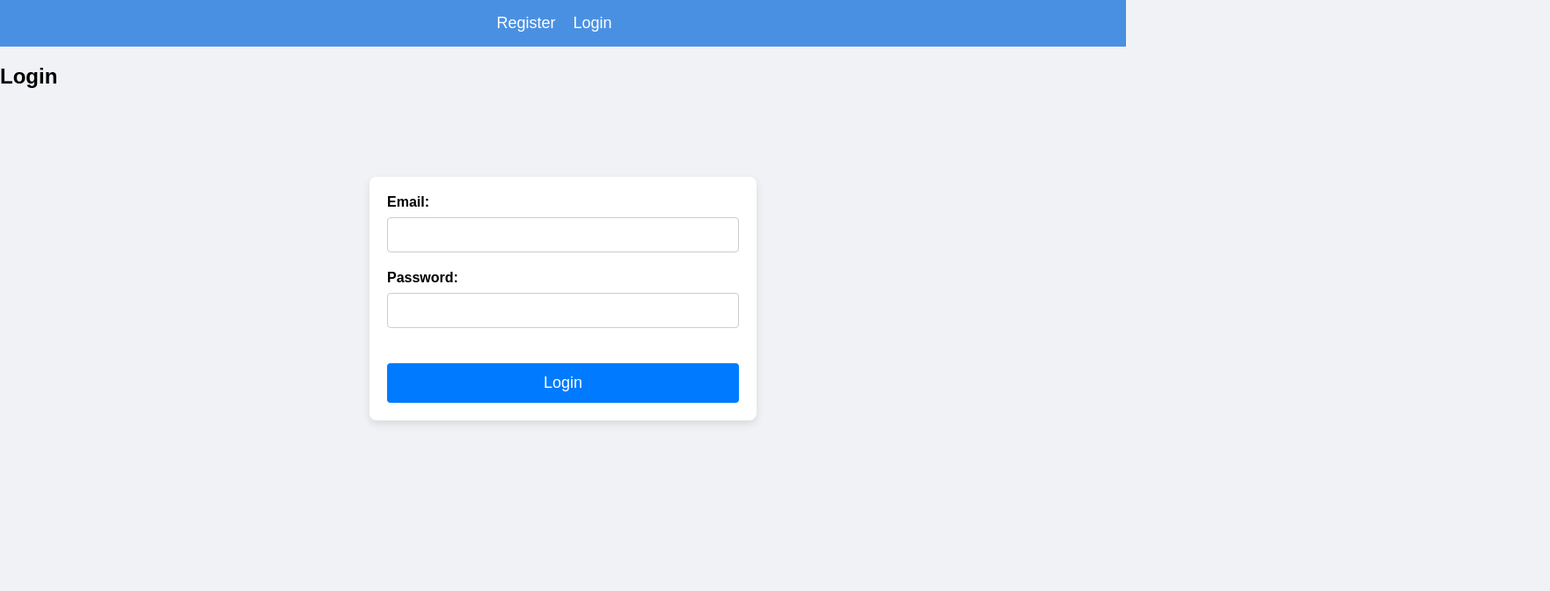
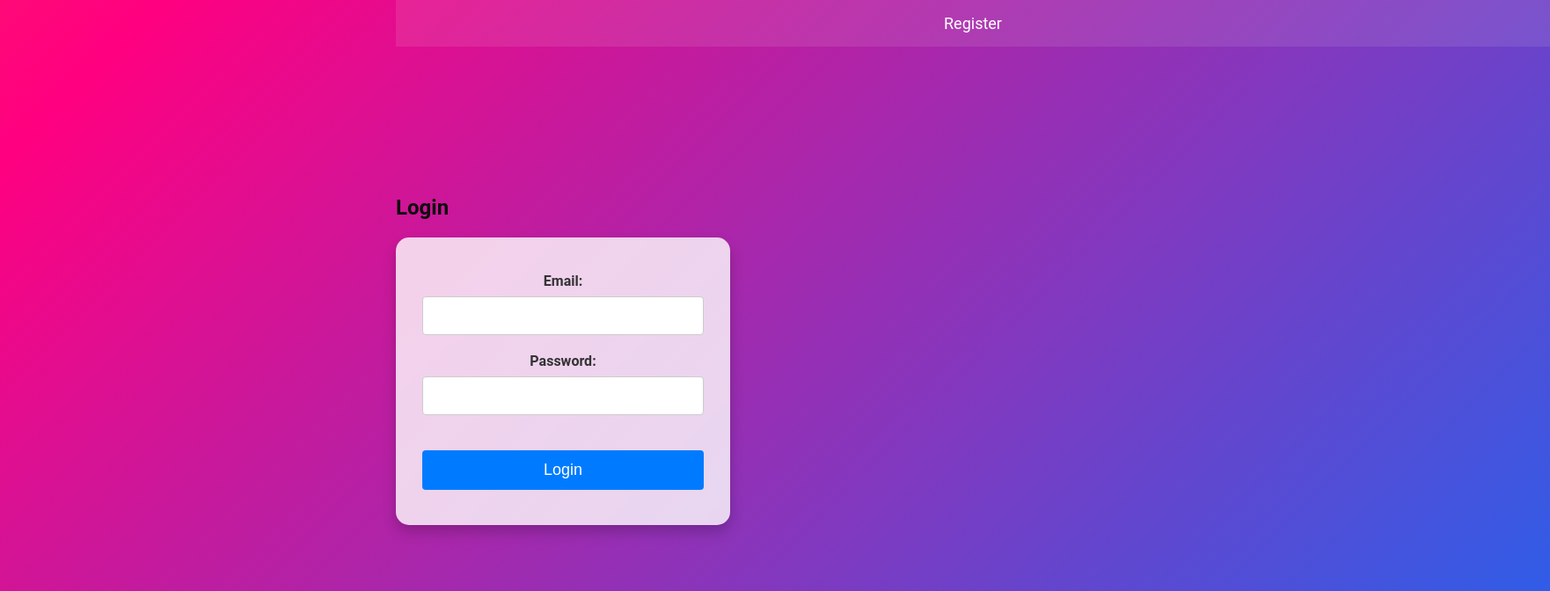
Before and after one commit to ankushbittu/emotion-music-app, a React (Create React App) app in the folder frontend/: page /login in a window 1280 px wide. Shown: the top 672 px of the page at 88% size, 1762 px wide, since content can reach past the window. Built offline with nearby package versions, Linux system fonts and the light colour scheme.

Commit message:
did some changes in the routes and added animation to the frontend for user experience

```diff
--- a/frontend/src/App.css
+++ b/frontend/src/App.css
@@ -1,51 +1,70 @@
 /* General Styles */
+/* Body Styling */
 body {
-  font-family: 'Arial', sans-serif;
-  background-color: #f0f2f5;
+  background: linear-gradient(-45deg, #00c6ff, #0072ff, #ff0080, #ff8c00);
+  background-size: 400% 400%;
+  animation: gradientMove 8s ease infinite;
+  font-family: 'Roboto', sans-serif;
+  display: flex;
+  justify-content: center;
+  align-items: center;
+  height: 100vh;
   margin: 0;
-  padding: 0;
 }
 
+/* Navigation Bar */
+
+
 nav {
-  background-color: #4a90e2;
+  background-color: rgba(244, 233, 233, 0.1); /* Semi-transparent black */
   padding: 1rem;
-  text-align: center;
+  position: absolute;
+  top: 0;
+  width: 100%;
 }
 
 nav ul {
   list-style: none;
   padding: 0;
   margin: 0;
-  display: inline-flex;
+  display: flex;
+  justify-content: center;
 }
 
 nav ul li {
-  margin-right: 20px;
+  margin: 0 15px;
 }
 
 nav ul li a {
   color: white;
   text-decoration: none;
   font-size: 18px;
+  padding: 8px 16px;
+  transition: all 0.3s ease;
 }
 
 nav ul li a:hover {
-  color: #ffe600;
+  background-color: #ffe600;
+  color: black;
+  border-radius: 5px;
 }
 
-/* Form Styles */
+/* Login Form Styling */
 form {
-  background-color: white;
-  max-width: 400px;
-  margin: 100px auto;
-  padding: 20px;
-  border-radius: 8px;
-  box-shadow: 0 4px 10px rgba(0, 0, 0, 0.1);
+  background: rgba(255, 255, 255, 0.8); /* Semi-transparent white */
+  padding: 40px 30px;
+  border-radius: 15px;
+  box-shadow: 0 8px 15px rgba(0, 0, 0, 0.2);
+  text-align: center;
+  animation: slideIn 1s ease-out;
+  width: 320px;
 }
 
-form h1 {
-  text-align: center;
-  color: #333;
+h2 {
+  margin-bottom: 20px;
+  font-size: 24px;
+  color: #0e0e0e;
+  font-weight: bold;
 }
 
 form div {
@@ -56,22 +75,21 @@ form label {
   display: block;
   font-weight: bold;
   margin-bottom: 8px;
+  color: #333;
 }
 
 form input[type="text"],
 form input[type="email"],
 form input[type="password"] {
   width: 100%;
-  padding: 10px;
+  padding: 12px;
   border: 1px solid #ccc;
   border-radius: 4px;
   box-sizing: border-box;
   font-size: 16px;
 }
 
-form input[type="text"]:focus,
-form input[type="email"]:focus,
-form input[type="password"]:focus {
+form input:focus {
   border-color: #007bff;
   outline: none;
 }
@@ -85,108 +103,54 @@ form button {
   border-radius: 4px;
   font-size: 18px;
   cursor: pointer;
+  transition: all 0.3s ease;
 }
 
 form button:hover {
   background-color: #0056b3;
+  transform: scale(1.05);
 }
 
-p {
-  text-align: center;
-  color: #d9534f;
+/* Error Message */
+.error-message {
+  color: red;
+  margin-top: 15px;
+  font-size: 0.9rem;
+  animation: shake 0.5s ease-in-out;
 }
 
-.dashboard-container {
-  max-width: 600px;
-  margin: 50px auto;
-  padding: 20px;
-  background-color: white;
-  border-radius: 8px;
-  box-shadow: 0 4px 10px rgba(0, 0, 0, 0.1);
-  text-align: center;
+/* Animations */
+@keyframes gradientMove {
+  0% {
+    background-position: 0% 50%;
+  }
+  50% {
+    background-position: 100% 50%;
+  }
+  100% {
+    background-position: 0% 50%;
+  }
 }
 
-.logout-button {
-  position: absolute;
-  top: 10px;
-  right: 20px;
-  background-color: #d9534f;
-  color: white;
-  border: none;
-  padding: 10px 20px;
-  border-radius: 4px;
-  cursor: pointer;
+@keyframes slideIn {
+  from {
+    transform: translateY(-50%);
+    opacity: 0;
+  }
+  to {
+    transform: translateY(0);
+    opacity: 1;
+  }
 }
 
-.logout-button:hover {
-  background-color: #c9302c;
+@keyframes shake {
+  0%, 100% {
+    transform: translateX(0);
+  }
+  25% {
+    transform: translateX(-5px);
+  }
+  50% {
+    transform: translateX(5px);
+  }
 }
-
-h1 {
-  font-size: 24px;
-  margin-bottom: 20px;
-}
-
-.input-section {
-  margin-bottom: 40px;
-}
-
-input[type="text"] {
-  width: 100%;
-  padding: 10px;
-  border-radius: 4px;
-  border: 1px solid #ccc;
-  font-size: 16px;
-  box-sizing: border-box;
-}
-
-button {
-  background-color: #4a90e2;
-  color: white;
-  border: none;
-  padding: 12px;
-  font-size: 16px;
-  border-radius: 4px;
-  cursor: pointer;
-  margin-top: 20px;
-}
-
-button:hover {
-  background-color: #357abf;
-}
-
-.playlist-section {
-  margin-top: 30px;
-}
-
-a {
-  color: #4a90e2;
-  text-decoration: none;
-  font-size: 18px;
-}
-
-a:hover {
-  text-decoration: underline;
-}
-
-.emotion-profile {
-  background-color: #f9f9f9;
-  padding: 20px;
-  border-radius: 8px;
-  box-shadow: 0 2px 10px rgba(0, 0, 0, 0.1);
-  margin-top: 20px;
-}
-
-.results-section h2, h3 {
-  color: #333;
-}
-
-.error-message {
-  color: red;
-  font-weight: bold;
-}
-
-p {
-  font-size: 1.1em;
-  line-height: 1.6;
-}
--- a/frontend/src/App.js
+++ b/frontend/src/App.js
@@ -1,54 +1,62 @@
 import React from 'react';
-import { BrowserRouter as Router, Route, Routes, Link, useNavigate } from 'react-router-dom';
+import { BrowserRouter as Router, Route, Routes, Link, useLocation } from 'react-router-dom';
 import Register from './Register';
 import Login from './Login';
 import Dashboard from './Dashboard';
+import ProtectedRoute from './ProtectedRoute'; // Import the protected route component
 import './App.css';
 
 function App() {
-  const token = localStorage.getItem('token');  // Check if user is logged in
-
-  const handleLogout = () => {
-    localStorage.removeItem('token');  // Remove JWT token on logout
-  };
+  const token = localStorage.getItem('token'); // Check if user is logged in
+  const location = useLocation(); // Get the current route
 
   return (
-    <Router>
     <div>
+      {/* Conditionally show navbar */}
+      {!location.pathname.includes('/dashboard') && (
         <nav>
           <ul>
-            {!token && (
+            {!token ? (
               <>
+                {location.pathname !== '/register' && (
                   <li>
                     <Link to="/register">Register</Link>
                   </li>
+                )}
+                {location.pathname !== '/login' && (
                   <li>
                     <Link to="/login">Login</Link>
                   </li>
+                )}
               </>
-            )}
-            {token && (
-              <>
+            ) : (
               <li>
-                  <Link to="/dashboard">Dashboard</Link>
+                <Link to="/login" onClick={() => localStorage.removeItem('token')}>
+                  Logout
+                </Link>
               </li>
-                <li>
-                  <Link to="/login" onClick={handleLogout}>Logout</Link>
-                </li>
-              </>
             )}
           </ul>
         </nav>
+      )}
 
       <Routes>
         <Route path="/register" element={<Register />} />
         <Route path="/login" element={<Login />} />
-          <Route path="/dashboard" element={<Dashboard />} />
-          <Route path="/" element={<h1>Welcome! Please register or login.</h1>} />
+        <Route
+          path="/dashboard"
+          element={<ProtectedRoute element={<Dashboard />} />} // Use ProtectedRoute
+        />
+        <Route path="/" element={<h1>Welcome! Please register or login. @AMR.</h1>} />
       </Routes>
     </div>
+  );
+}
+
+export default function AppWithRouter() {
+  return (
+    <Router>
+      <App />
     </Router>
   );
 }
-
-export default App;
--- a/frontend/src/Dashboard.css
+++ b/frontend/src/Dashboard.css
@@ -1,35 +1,11 @@
-/* General container styling */
 .dashboard-container {
-  font-family: Arial, sans-serif;
   max-width: 600px;
-  margin: auto;
+  margin: 80px auto; /* Increased the top margin from 50px to 80px */
+  padding: 20px;
+  background-color: white;
+  border-radius: 8px;
+  box-shadow: 0 4px 10px rgba(0, 0, 0, 0.1);
   text-align: center;
-  padding: 20px;
-  background-color: #f9f9f9;
-  border-radius: 10px;
-  box-shadow: 0px 4px 8px rgba(0, 0, 0, 0.1);
-}
-
-/* Center and style the heading */
-h1 {
-  color: #333;
-  font-size: 24px;
-  margin-bottom: 20px;
-}
-
-/* Webcam container */
-.webcam-container {
-  display: inline-block;
-  border: 2px solid #ddd;
-  text-align: center;
-  border-radius: 10px;
-  padding: 8px;
-  background-color: #fff;
-  box-shadow: 0px 4px 8px rgba(0, 0, 0, 0.1);
-  margin-top: 20px;
-  margin-bottom: 40px;
-  max-width: 100%;
-  box-sizing: border-box;
 }
 
 /* Video element styling */
@@ -47,7 +23,7 @@ h1 {
   margin: 10px auto;
   width: 50px;
   height: 50px;
-  border: 5px solid #ddd;
+  border: 5px solid #cd2a2a;
   border-top: 5px solid #007bff;
   border-radius: 50%;
   animation: spin 1s linear infinite;
@@ -69,3 +45,92 @@ h1 {
   border-radius: 10px;
   box-shadow: 0px 4px 8px rgba(0, 0, 0, 0.1);
 }
+
+
+
+.logout-button {
+  position: absolute;
+  top: 10px;
+  right: 20px;
+  background-color: #d9534f;
+  color: white;
+  border: none;
+  padding: 10px 20px;
+  border-radius: 4px;
+  cursor: pointer;
+}
+
+.logout-button:hover {
+  background-color: #c9302c;
+}
+
+h1 {
+  font-size: 24px;
+  margin-bottom: 20px;
+}
+
+.input-section {
+  margin-top: 80px;
+  margin-bottom: 40px;
+}
+
+input[type="text"] {
+  width: 100%;
+  padding: 10px;
+  border-radius: 4px;
+  border: 1px solid #ccc;
+  font-size: 16px;
+  box-sizing: border-box;
+}
+
+button {
+  background-color: #4a90e2;
+  color: white;
+  border: none;
+  padding: 12px;
+  font-size: 16px;
+  border-radius: 4px;
+  cursor: pointer;
+  margin-top: 20px;
+}
+
+button:hover {
+  background-color: #357abf;
+}
+
+.playlist-section {
+  margin-top: 30px;
+}
+
+a {
+  color: #4a90e2;
+  text-decoration: none;
+  font-size: 18px;
+}
+
+a:hover {
+  text-decoration: underline;
+}
+
+.emotion-profile {
+  background-color: #f9f9f9;
+  padding: 20px;
+  border-radius: 8px;
+  box-shadow: 0 2px 10px rgba(0, 0, 0, 0.1);
+  margin-top: 20px;
+
+}
+
+.results-section h2, h3 {
+  color: #333;
+}
+
+.error-message {
+  color: red;
+  font-weight: bold;
+}
+
+p {
+  font-size: 1.1em;
+  line-height: 1.6;
+}
--- a/frontend/src/Dashboard.js
+++ b/frontend/src/Dashboard.js
@@ -101,7 +101,6 @@ const Dashboard = () => {
       <button className="logout-button" onClick={handleLogout}>Logout</button>
 
       <h1>Music Recommendation Dashboard</h1>
-      {loading && <div className="spinner"></div>}
 
       <div className="webcam-container">
         {!image && (
@@ -143,6 +142,8 @@ const Dashboard = () => {
         />
       </div>
 
+      {loading && <div className="spinner"></div>}
+
       <button onClick={handleSend}>Submit</button>
 
       {error && <p className="error-message" style={{ color: 'red' }}>{error}</p>}
--- a/frontend/src/Login.js
+++ b/frontend/src/Login.js
@@ -1,4 +1,5 @@
 import React, { useState } from 'react';
+import './login.css'
 
 const Login = () => {
   const [email, setEmail] = useState('');
--- /dev/null
+++ b/frontend/src/ProtectedRoute.js
@@ -0,0 +1,16 @@
+import React from 'react';
+import { Navigate } from 'react-router-dom';
+
+const ProtectedRoute = ({ element, ...rest }) => {
+  const token = localStorage.getItem('token'); // Check if user is logged in
+
+  // If no token, redirect to login
+  if (!token) {
+    return <Navigate to="/login" replace />;
+  }
+
+  // If token exists, allow access
+  return element;
+};
+
+export default ProtectedRoute;
--- a/frontend/src/Register.js
+++ b/frontend/src/Register.js
@@ -42,8 +42,8 @@ const Register = () => {
   };
 
   return (
-    <div>
-      <h1>Register</h1>
+    <div >
+      <h2>Register</h2>
       <form onSubmit={handleSubmit}>
         <div>
           <label>Username:</label>
--- /dev/null
+++ b/frontend/src/login.css
@@ -0,0 +1,153 @@
+/* Body Styling */
+body {
+    background: linear-gradient(-45deg, #00c6ff, #0072ff, #ff0080, #ff8c00);
+    background-size: 400% 400%;
+    animation: gradientMove 8s ease infinite;
+    font-family: 'Roboto', sans-serif;
+    display: flex;
+    justify-content: center;
+    align-items: center;
+    height: 100vh;
+    margin: 0;
+  }
+
+  /* Navigation Bar */
+  nav {
+    background-color: rgba(0, 0, 0, 0.7); /* Semi-transparent black */
+    padding: 1rem;
+    position: absolute;
+    top: 0;
+    width: 100%;
+  }
+
+  nav ul {
+    list-style: none;
+    padding: 0;
+    margin: 0;
+    display: flex;
+    justify-content: center;
+  }
+
+  nav ul li {
+    margin: 0 15px;
+  }
+
+  nav ul li a {
+    color: white;
+    text-decoration: none;
+    font-size: 18px;
+    padding: 8px 16px;
+    transition: all 0.3s ease;
+  }
+
+  nav ul li a:hover {
+    background-color: #ffe600;
+    color: black;
+    border-radius: 5px;
+  }
+
+  /* Login Form Styling */
+  form {
+    background: rgba(255, 255, 255, 0.8); /* Semi-transparent white */
+    padding: 40px 30px;
+    border-radius: 15px;
+    box-shadow: 0 8px 15px rgba(0, 0, 0, 0.2);
+    text-align: center;
+    animation: slideIn 1s ease-out;
+    width: 320px;
+  }
+
+  h2 {
+    margin-bottom: 20px;
+    font-size: 24px;
+    color: #000408;
+    font-weight: bold;
+  }
+
+  form div {
+    margin-bottom: 20px;
+  }
+
+  form label {
+    display: block;
+    font-weight: bold;
+    margin-bottom: 8px;
+    color: #333;
+  }
+
+  form input[type="text"],
+  form input[type="email"],
+  form input[type="password"] {
+    width: 100%;
+    padding: 12px;
+    border: 1px solid #ccc;
+    border-radius: 4px;
+    box-sizing: border-box;
+    font-size: 16px;
+  }
+
+  form input:focus {
+    border-color: #007bff;
+    outline: none;
+  }
+
+  form button {
+    width: 100%;
+    background-color: #007bff;
+    color: white;
+    padding: 12px;
+    border: none;
+    border-radius: 4px;
+    font-size: 18px;
+    cursor: pointer;
+    transition: all 0.3s ease;
+  }
+
+  form button:hover {
+    background-color: #0056b3;
+    transform: scale(1.05);
+  }
+
+  /* Error Message */
+  .error-message {
+    color: red;
+    margin-top: 15px;
+    font-size: 0.9rem;
+    animation: shake 0.5s ease-in-out;
+  }
+
+  /* Animations */
+  @keyframes gradientMove {
+    0% {
+      background-position: 0% 50%;
+    }
+    50% {
+      background-position: 100% 50%;
+    }
+    100% {
+      background-position: 0% 50%;
+    }
+  }
+
+  @keyframes slideIn {
+    from {
+      transform: translateY(-50%);
+      opacity: 0;
+    }
+    to {
+      transform: translateY(0);
+      opacity: 1;
+    }
+  }
+
+  @keyframes shake {
+    0%, 100% {
+      transform: translateX(0);
+    }
+    25% {
+      transform: translateX(-5px);
+    }
+    50% {
+      transform: translateX(5px);
+    }
+  }
```
Also changed, not shown: 1 other file (tests, documents, lock files or other folders). Lines whose indentation alone changed are shown as unchanged.
